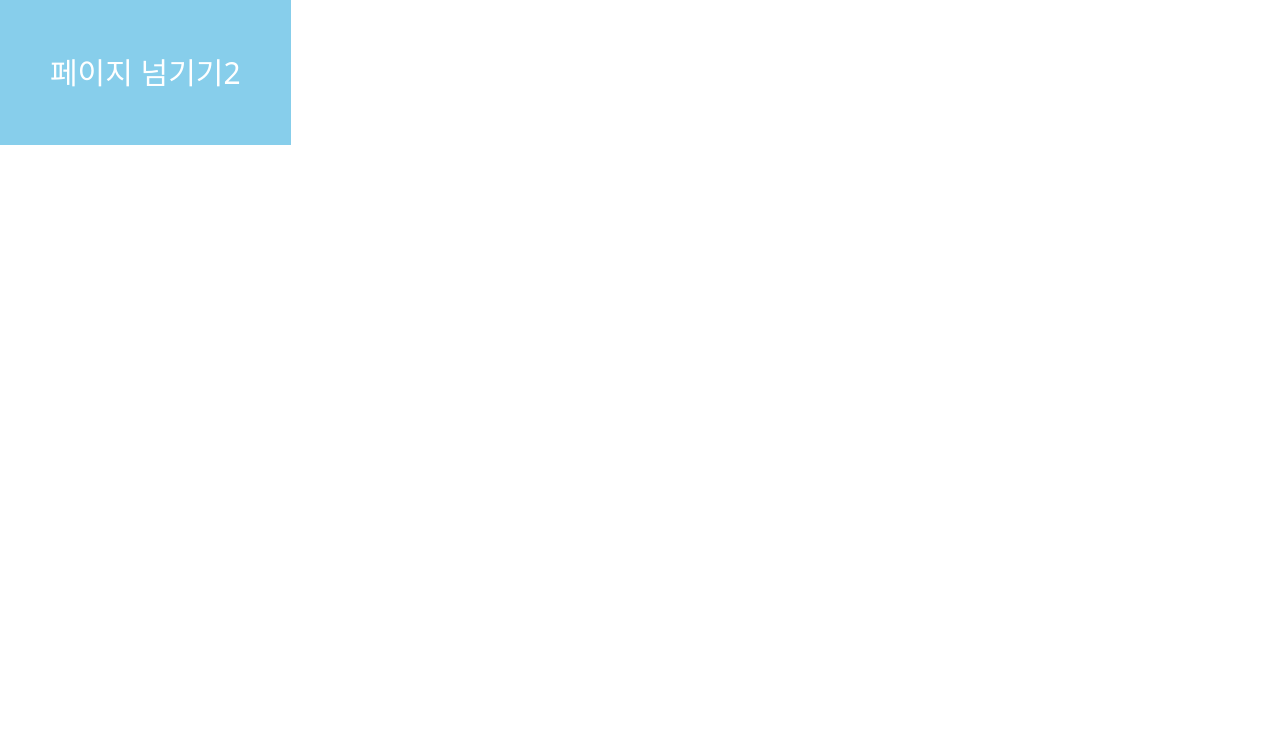
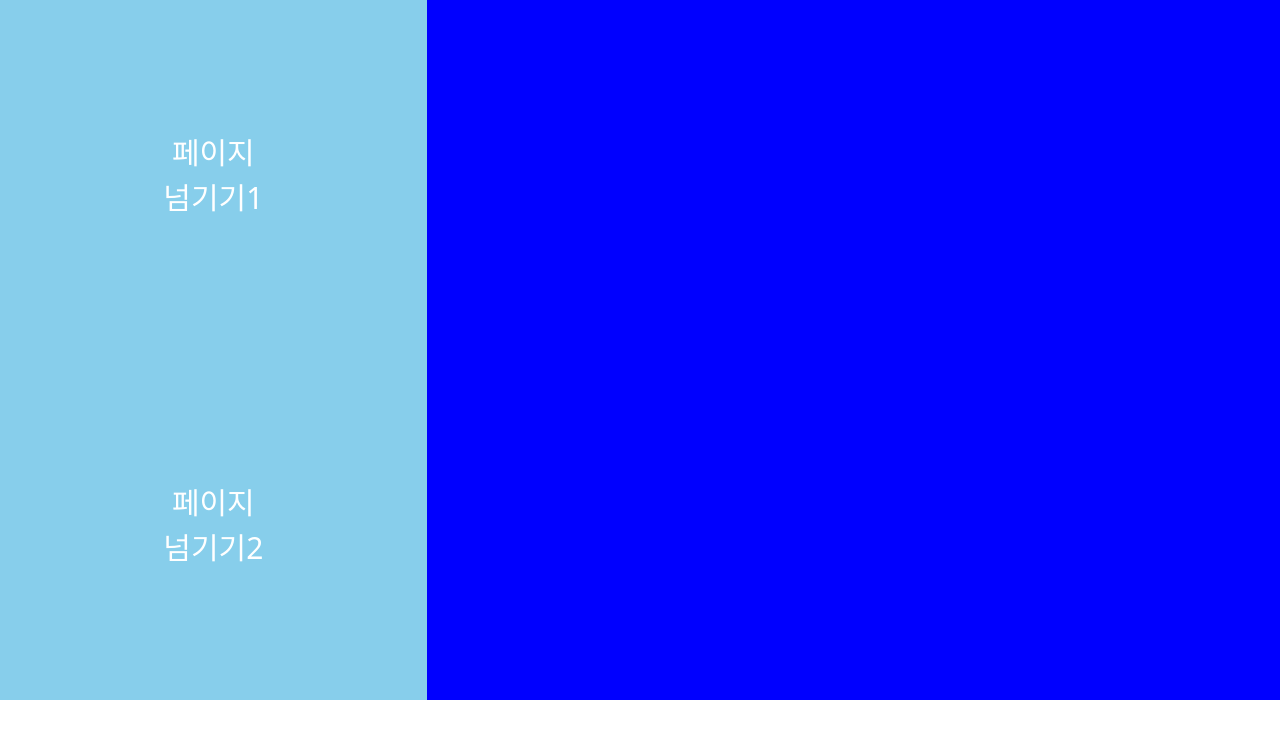
Before and after one commit to yeodonghyeon1/KUPepper, a Flask app: page / in a window 1280 px wide. Shown: the top 739 px of the page. Run offline with Flask 3, Linux system fonts and the light colour scheme.

Commit message:
main.html flex

```diff
--- a/pepper/templates/main.html
+++ b/pepper/templates/main.html
@@ -8,19 +8,55 @@
         Flask #2
     </title>
     <style>
+         #full {
+        /* margin: 0;
+        padding: 0;    */
+        display: flex;
+        background-color: grey;
+    }
+    #screen_left {
+        flex: 1;
+        background-color: black;
+        float: left;
+    }
+    #screenleft-1 {
+        flex: 1;
+        background-color: red;
+    }
+    #screenleft-2 {
+        flex: 1;
+        background-color: yellow;
+    }
+    #screenright {
+        flex: 2;
+        background-color: blue;
+        float: left;
+    }
         	.my_btn {
             background-color: skyblue;
             color: white;
             border: none;
             font-size: 30px;
-            padding: 50px 50px;
+            padding: 130px 160px;
             }
     </style>
 </head>
 <body>
-    <form action=" " method="POST">
-        <button type="submit", value="Button", class='my_btn'>페이지 넘기기2</button>
-    </form>
+    <div id="full">
+        <div id="screen_left">
+            <div id="screenleft-1">
+                <form action=" " method="POST">
+                    <button type="submit", value="Button", class='my_btn'>페이지 넘기기1</button>
+                </form>
+            </div>
+            <div id="screenleft-2">
+                <form action=" " method="POST">
+                    <button type="submit", value="Button", class='my_btn'>페이지 넘기기2</button>
+                </form>
+            </div>
+        </div>
+        <div id="screenright"></div>
+    </div>
     <script src="https://cdn.jsdelivr.net/npm/bootstrap@5.1.0/dist/js/bootstrap.bundle.min.js"
     integrity="sha384-U1DAWAznBHeqEIlVSCgzq+c9gqGAJn5c/t99JyeKa9xxaYpSvHU5awsuZVVFIhvj" crossorigin="anonymous">
 </script>
```
